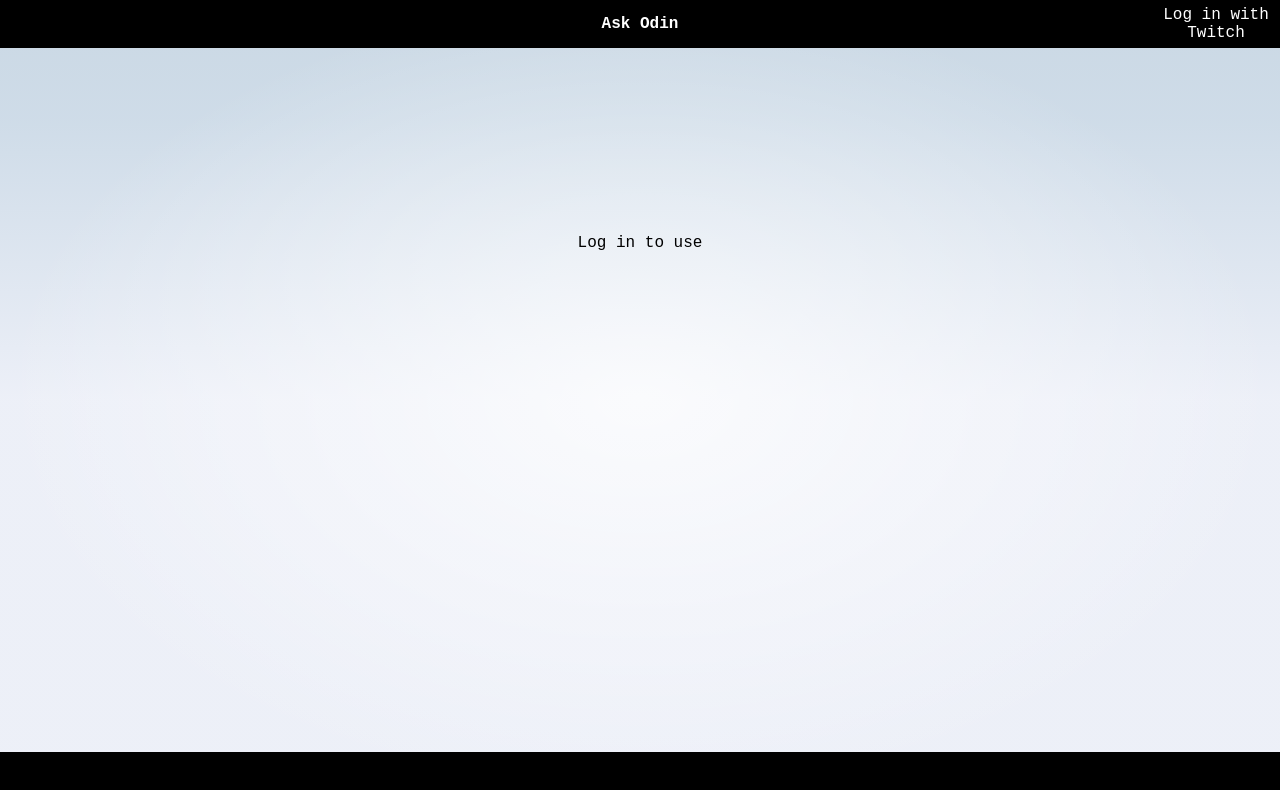
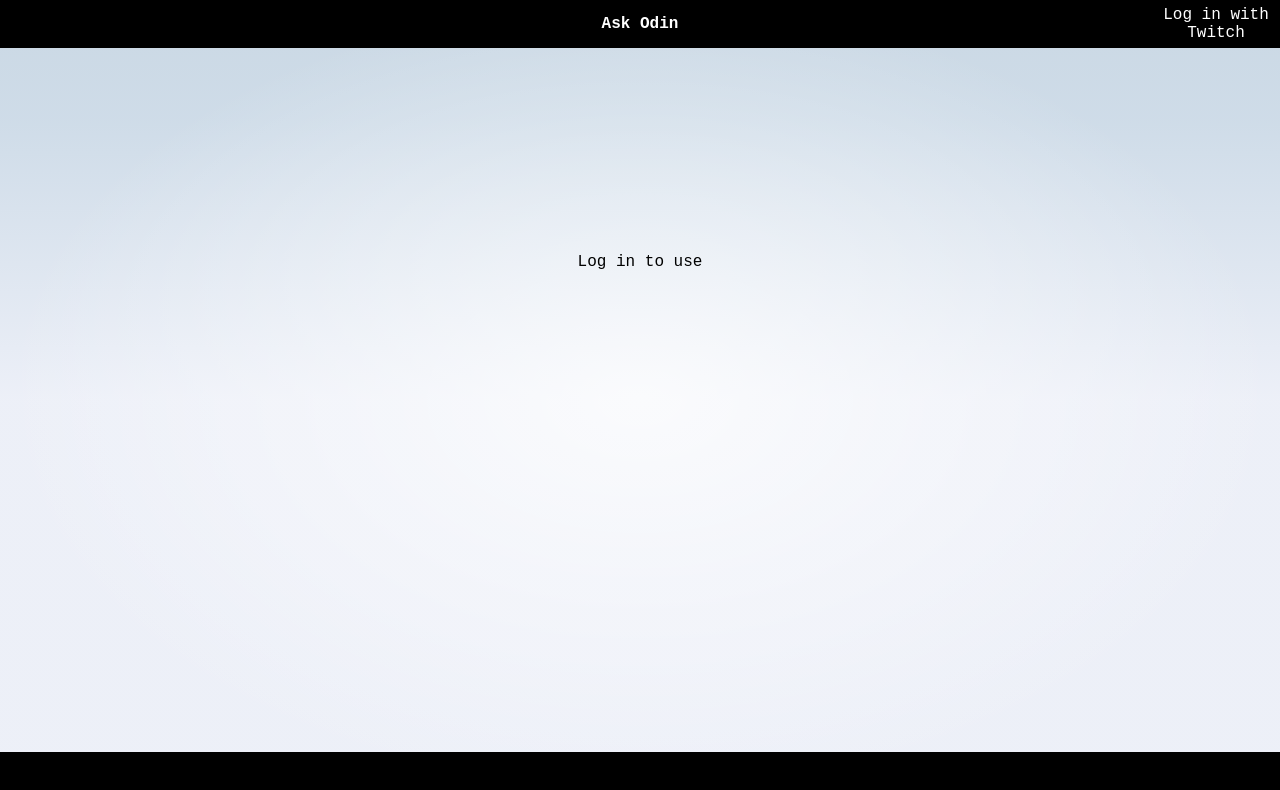
Before and after one commit to NosyEye/ask-odin, a SvelteKit app: page / in a window 1280 px wide. Shown: the top 790 px of the page. Built offline with nearby package versions, Linux system fonts and the light colour scheme; some icons are missing.

Commit message:
Fixed top and bottom padding of main

```diff
--- a/src/routes/+layout.svelte
+++ b/src/routes/+layout.svelte
@@ -44,7 +44,8 @@
 		max-width: 64rem;
 		margin: 0 auto;
 		box-sizing: border-box;
-/* 		padding: 4rem; */
+ 		padding-top: 4rem;
+ 		padding-bottom: 4rem;
 	}
 
 	footer {
```
